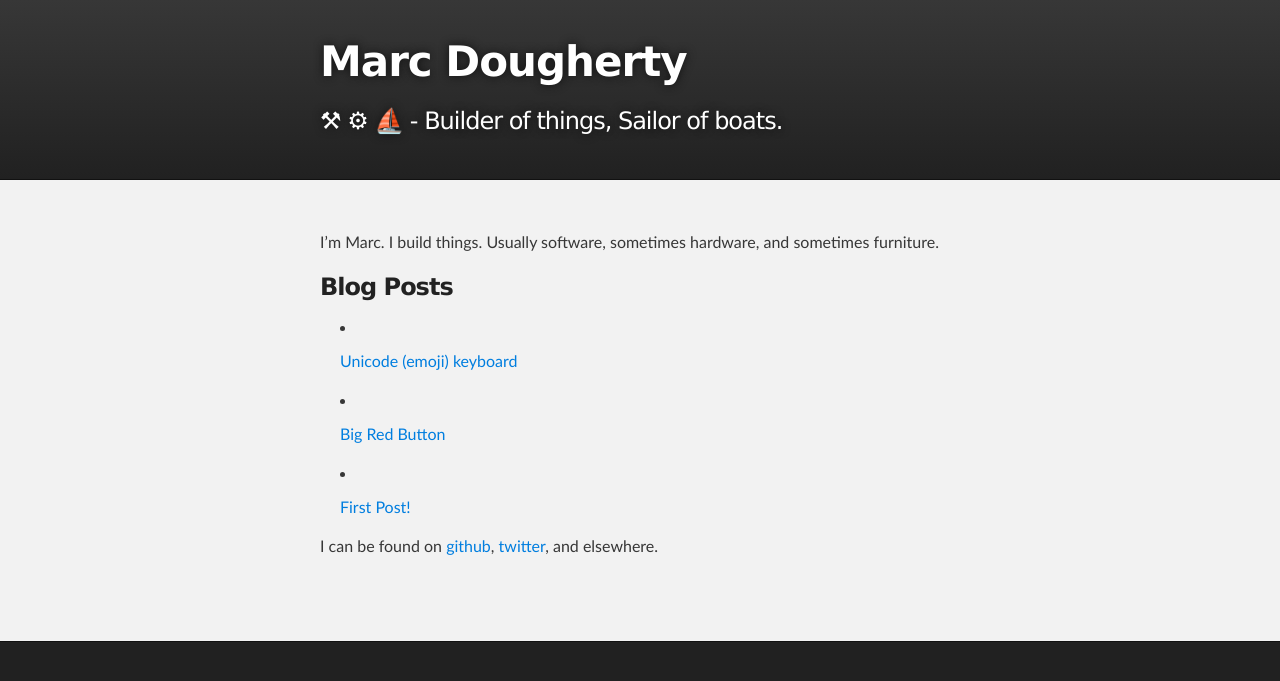
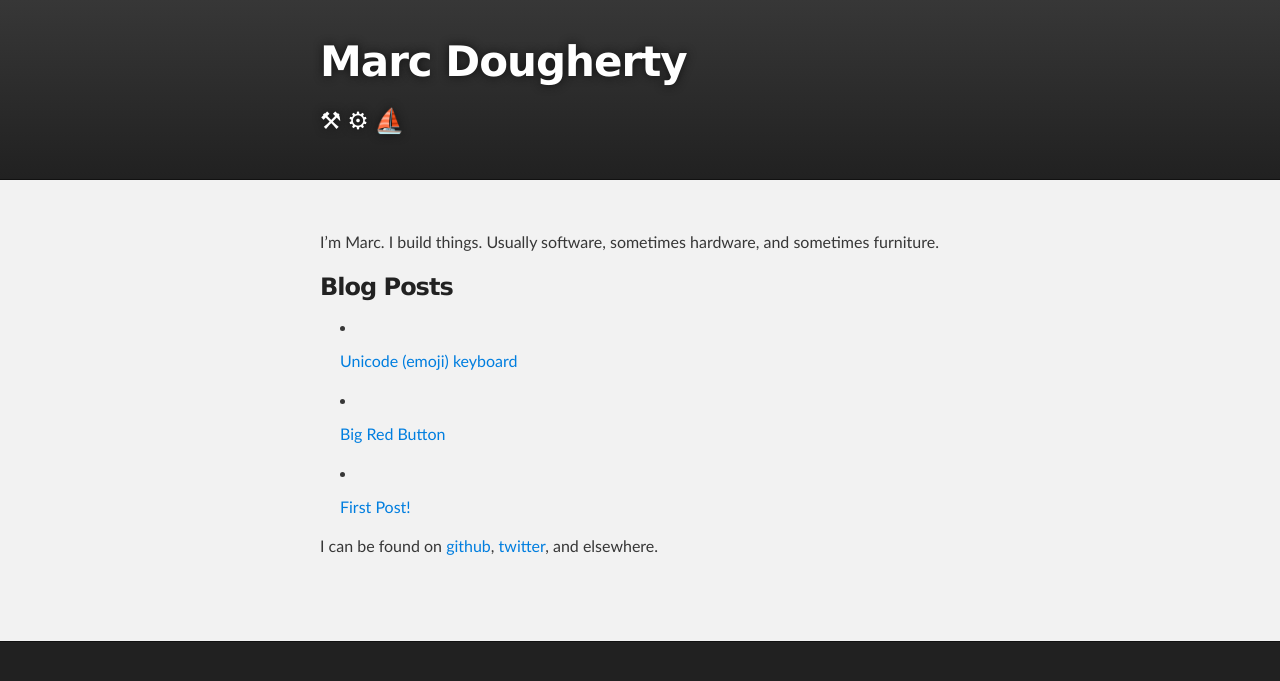
Before and after one commit to marcdougherty/marcdougherty.github.io, a Jekyll site: the page built from index.md, in a window 1280 px wide. Shown: the top 681 px of the page. Built offline with Jekyll 4.4.1, drawn with Linux system fonts in a browser that asks for light colours; Markdown is read by kramdown in place of the engine named in the settings.

Commit message:
Try GFM, but it has problems.
also minor tweak to tagline.

```diff
--- a/_config.yml
+++ b/_config.yml
@@ -1,8 +1,12 @@
 name: Marc Dougherty
-tagline: "⚒ ⚙ ⛵  - Builder of things, Sailor of boats."
+tagline: "⚒ ⚙ ⛵ "
 analytics_tag: "UA-12978603-2"
-markdown: redcarpet
 permalink: none
+#GFM respects newlines, which are present in blog posts already.
+# remove them, and then switch to GFM.
+#markdown: kramdown
+#kramdown:
+#  input: GFM
 
 # resume things.
 resume_name: 'Marc Dougherty'
```
